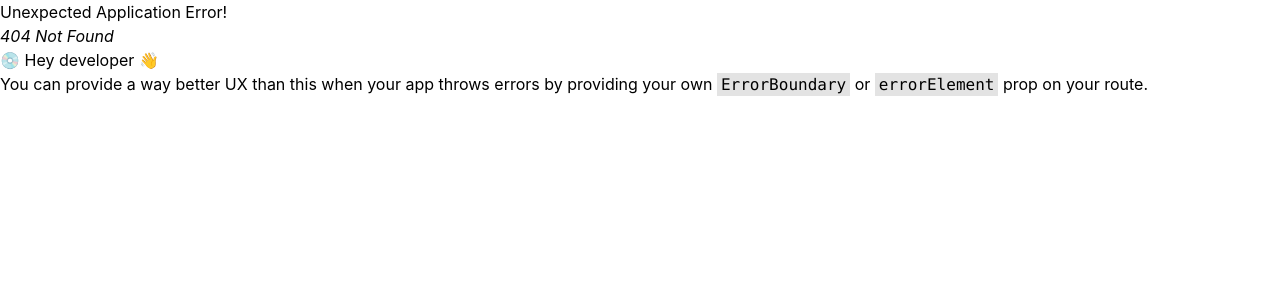
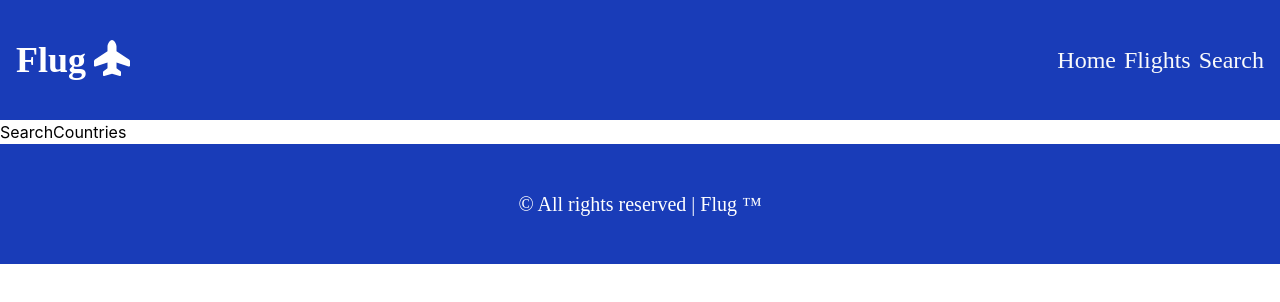
Before and after one commit to lucky-KRMU/Flug, a React (Vite) app: page /search/countries in a window 1280 px wide. Before the commit this address had no page. Shown: the top 302 px of the page. Built offline with nearby package versions, Linux system fonts and the light colour scheme; a web font is replaced by a local one.

Commit message:
add SearchCountries.jsx and add it's route

```diff
--- /dev/null
+++ b/src/Components/Countries/SearchCountries.jsx
@@ -0,0 +1,9 @@
+import React from 'react'
+
+function SearchCountries() {
+  return (
+    <div>SearchCountries</div>
+  )
+}
+
+export default SearchCountries
--- a/src/Components/Search/Search.jsx
+++ b/src/Components/Search/Search.jsx
@@ -22,7 +22,7 @@ function Search() {
         <SearchCard Heading="Airplanes" to="airplanes" />
         <SearchCard Heading="Aircraft Types" to="aircraft/type" />
         <SearchCard Heading="Cities" to="cities" />
-        <SearchCard Heading="Countries" to="" />
+        <SearchCard Heading="Countries" to="countries" />
         <SearchCard Heading="Taxes" to="" />
     </div>
 
--- a/src/main.jsx
+++ b/src/main.jsx
@@ -13,6 +13,7 @@ import SearchAirlines from './Components/Airlines/SearchAirlines.jsx'
 import SearchAirplanes from './Components/Airplanes/SearchAirplanes.jsx'
 import SearchAircraftType from './Components/AircraftType/SearchAircraftType.jsx'
 import SearchCities from './Components/Cities/SearchCities.jsx'
+import SearchCountries from './Components/Countries/SearchCountries.jsx'
 
 
 
@@ -68,6 +69,10 @@ let router = createBrowserRouter([
             {
               path: "cities",
               element: <SearchCities />
+            },
+            {
+              path: "countries",
+              element: <SearchCountries />
             }
           ]
         }
```
